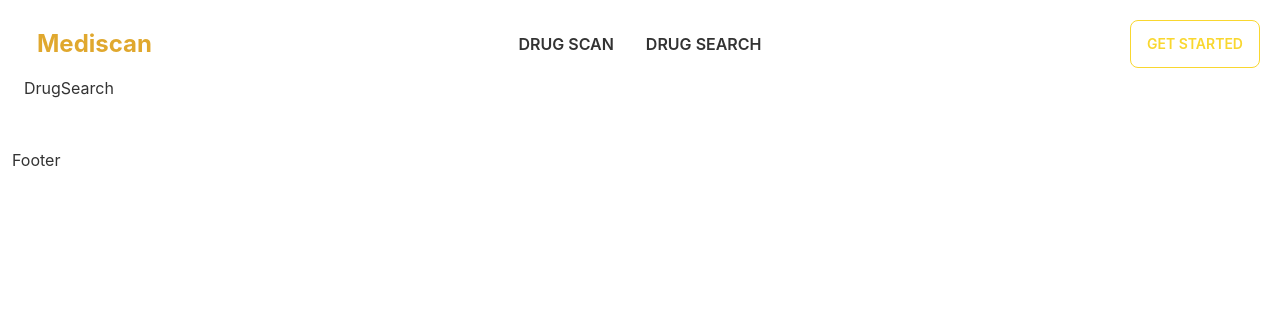
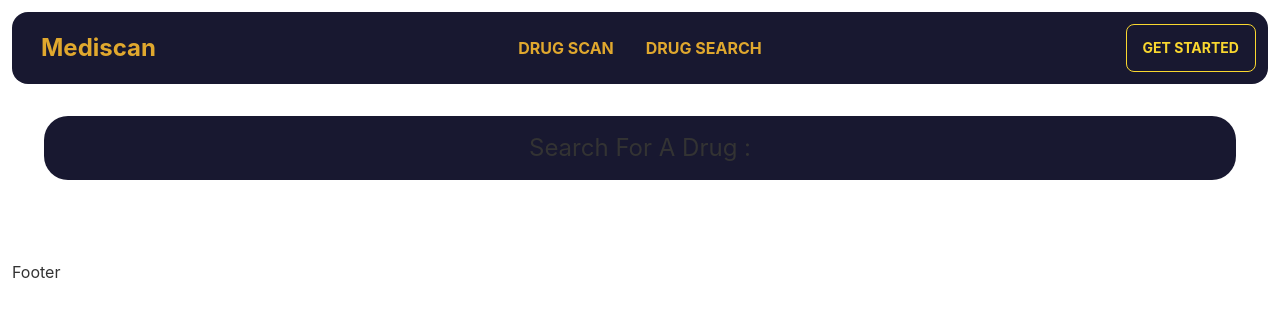
Before and after one commit to hack-peel-tfss/mediscan, a React (Create React App) app: page /drugSearch in a window 1280 px wide. Shown: the top 316 px of the page. Built offline with nearby package versions, Linux system fonts and the light colour scheme.

Commit message:
pls work I dont wanna loose work

```diff
--- a/src/pages/DrugSearch.jsx
+++ b/src/pages/DrugSearch.jsx
@@ -1,9 +1,15 @@
-import React from 'react'
+import React from "react";
 
 const DrugSearch = () => {
   return (
-    <div>DrugSearch</div>
-  )
-}
+    <div className="px-5 w-full py-8">
+      <div className="rounded-3xl p-4 bg-secondary-content flex items-center justify-center">
+        <h1 className="text-2xl text-center text-semibold">
+          Search For A Drug :
+        </h1>
+      </div>
+    </div>
+  );
+};
 
-export default DrugSearch
+export default DrugSearch;
--- a/src/pages/components/Navbar.jsx
+++ b/src/pages/components/Navbar.jsx
@@ -1,14 +1,15 @@
 import React from "react";
+import { Link } from "react-router-dom";
 
 const Navbar = () => {
   return (
-    <div className="navbar bg-base-100">
+    <div className="navbar bg-secondary-content rounded-2xl p-3">
       <div className="navbar-start">
         <div className="dropdown">
           <label tabIndex={0} className="btn btn-ghost lg:hidden">
             <svg
               xmlns="http://www.w3.org/2000/svg"
-              className="h-5 w-5"
+              className="h-5 w-5 text-primary"
               fill="none"
               viewBox="0 0 24 24"
               stroke="currentColor"
@@ -26,62 +27,78 @@ const Navbar = () => {
             className="menu menu-compact dropdown-content mt-3 p-2 shadow bg-base-100 rounded-box w-52"
           >
             <li>
-              <a>Item 1</a>
+              <Link
+                to={"/drugSearch"}
+                className="hover:text-primary-content font-semibold"
+              >
+                DRUG SEARCH
+              </Link>
             </li>
             <li tabIndex={0}>
-              <a className="justify-between">
-                Parent
-                <svg
-                  className="fill-current"
-                  xmlns="http://www.w3.org/2000/svg"
-                  width="24"
-                  height="24"
-                  viewBox="0 0 24 24"
-                >
-                  <path d="M8.59,16.58L13.17,12L8.59,7.41L10,6L16,12L10,18L8.59,16.58Z" />
-                </svg>
-              </a>
               <ul className="p-2">
                 <li>
-                  <a className="hover:text-primary-content font-semibold">
+                  <Link
+                    to={"/drugSearch"}
+                    className="hover:text-primary-content font-semibold"
+                  >
                     DRUG SEARCH
-                  </a>
+                  </Link>
                 </li>
                 <li>
-                  <a className="hover:text-primary-content font-semibold">
+                  <Link
+                    to={"/drugScan"}
+                    className="hover:text-primary-content font-semibold"
+                  >
                     DRUG SCAN
-                  </a>
+                  </Link>
                 </li>
               </ul>
             </li>
             <li>
-              <a>Item 3</a>
+              <Link
+                to={"/drugScan"}
+                className="hover:text-primary-content font-semibold"
+              >
+                DRUG SCAN
+              </Link>
             </li>
           </ul>
         </div>
-        <a className="btn btn-ghost normal-case text-2xl font-bold text-primary">
+        <Link
+          to={"/about"}
+          className="btn btn-ghost normal-case text-2xl font-bold text-primary"
+        >
           Mediscan
-        </a>
+        </Link>
       </div>
       <div className="navbar-center hidden lg:flex">
         <ul className="menu menu-horizontal px-1">
           <li>
-            <a className="hover:text-primary-content font-semibold">
+            <Link
+              to={"/drugScan"}
+              className="hover:text-white text-primary font-bold"
+            >
               DRUG SCAN
-            </a>
+            </Link>
           </li>
 
           <li>
-            <a className="hover:text-primary-content font-semibold">
+            <Link
+              to={"/drugSearch"}
+              className="hover:text-white text-primary font-bold"
+            >
               DRUG SEARCH
-            </a>
+            </Link>
           </li>
         </ul>
       </div>
       <div className="navbar-end">
-        <a className="btn btn-secondary font-semibold btn-outline ">
+        <Link
+          to={"/"}
+          className="btn btn-secondary font-bold text-md btn-outline "
+        >
           Get started
-        </a>
+        </Link>
       </div>
     </div>
   );
```
Also changed, not shown: src/pages/DrugResult.jsx (+4 -6 lines).
